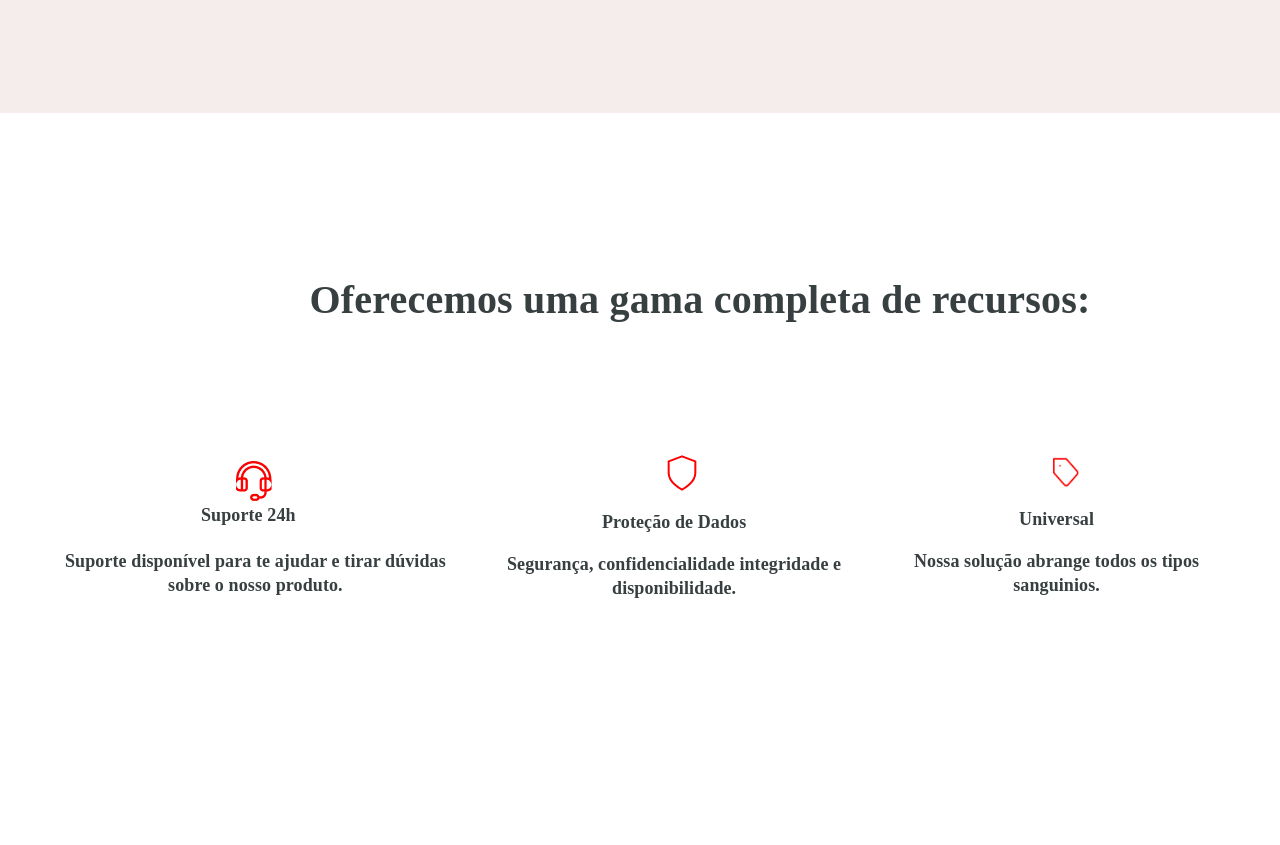
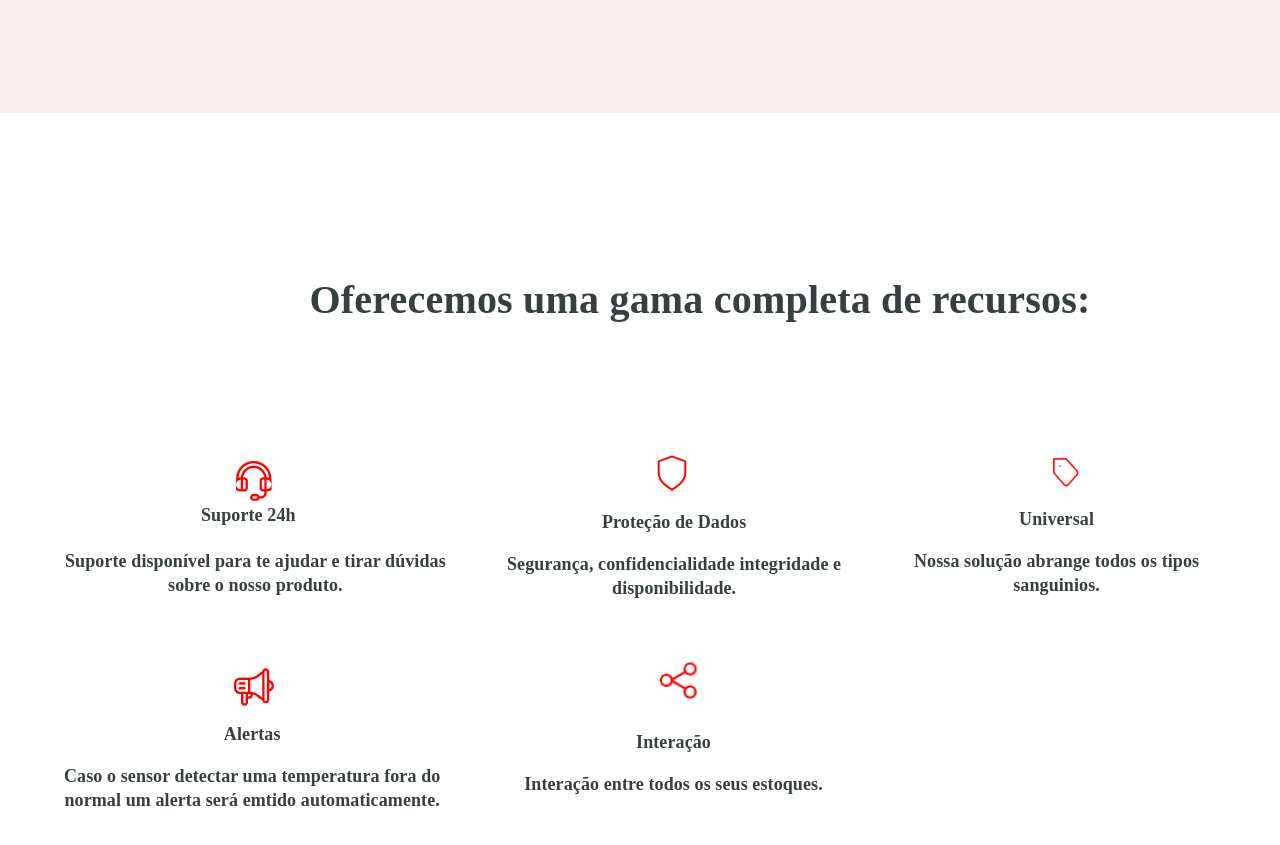
Before and after one commit to FS-Dourado/Blood_Solution, a plain HTML site: page site_institucional/index.html in a window 1280 px wide. Shown: the part 637-1482 px from the top of the page. Drawn offline with Linux system fonts and the light colour scheme.

Commit message:
Pag Incial completa

```diff
--- a/site_institucional/css/style.css
+++ b/site_institucional/css/style.css
@@ -262,7 +262,7 @@ top: 200px;
 
 .icon_protecao img{
     position: relative;
-    left: 160px;
+    left: 150px;
 }
 
 .icon_universal{
@@ -277,4 +277,43 @@ top: 200px;
     height: 31.95px;
     position: relative;
     left: 135px;
+
 }
+
+.icon_mic{
+    position: absolute;
+    left: 64px;
+    bottom: 1719px;
+
+
+}
+
+.icon_mic img{
+    position: absolute;
+    width: 40px;
+    height: 38.82px;
+    left: 170px;
+    top: -40px;
+}
+
+.icon_interacao{
+    position: absolute;
+    top: 1215px;
+    left: 510px;
+    width: 327px;
+    height: 180px;
+}
+
+.icon_interacao img{
+    position: relative;
+    left: 140px;
+    width: 65px;
+    height: 55px;
+}
+
+.icon_backup{
+    position: absolute;
+    left: 713px;
+    width: 326px;
+
+}
--- a/site_institucional/index.html
+++ b/site_institucional/index.html
@@ -59,18 +59,18 @@
                     <h2>Universal</h2>
                     <p>Nossa solução abrange todos os tipos <br> sanguinios.</p>
                 </div>
-                <div class="icon_">
-                    <img src="" alt="">
-                    <h2></h2>
-                    <p></p>
+                <div class="icon_mic">
+                    <img src="images/microfone.png" alt="">
+                    <h2>Alertas</h2>
+                    <p>Caso o sensor detectar uma temperatura fora do<br> normal um alerta será emtido automaticamente.</p>
                 </div>
-                <div class="icon_">
-                    <img src="" alt="">
-                    <h2></h2>
-                    <p></p>
+                <div class="icon_interacao">
+                    <img src="images/share.png" alt="">
+                    <h2>Interação</h2>
+                    <p>Interação entre todos os seus estoques.</p>
                 </div>
-                <div class="icon_">
-                    <img src="" alt="">
+                <div class="icon_backup">
+                    <span class="img"></span>
                     <h2></h2>
                     <p></p>
                 </div>
```
Also changed, not shown: site_institucional/images/microfone.png (added), site_institucional/images/share.png (added).
